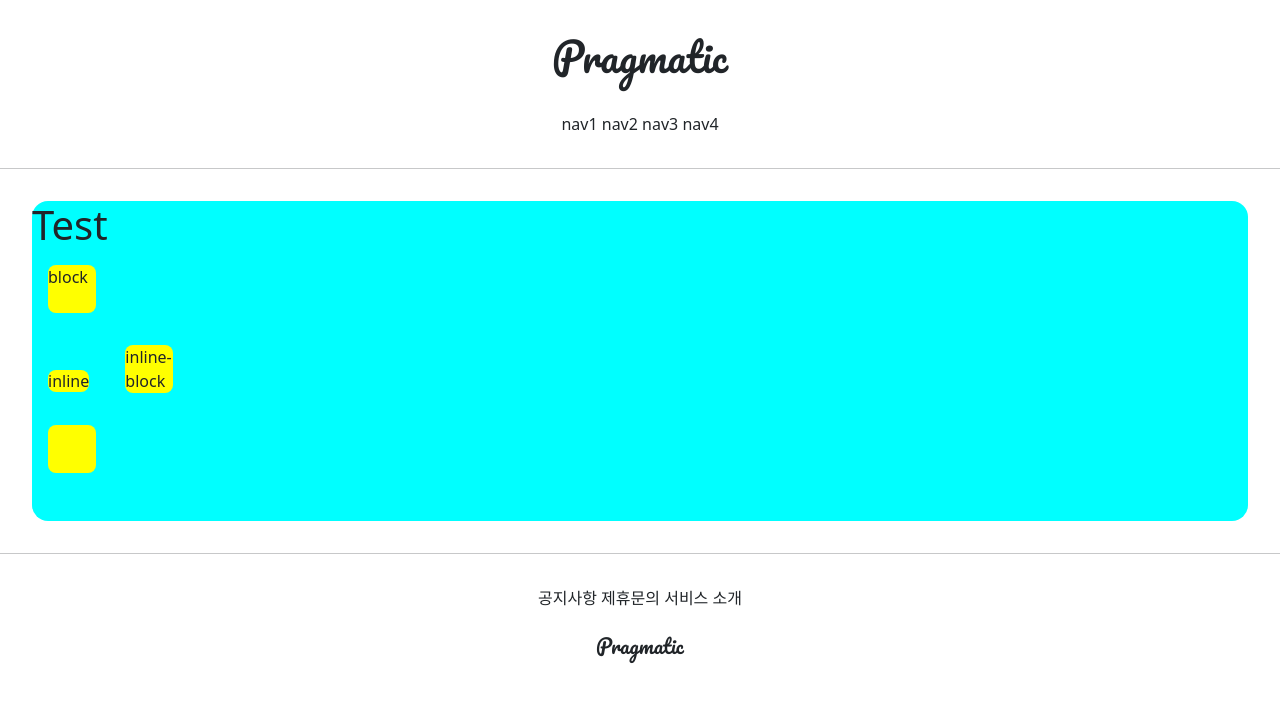
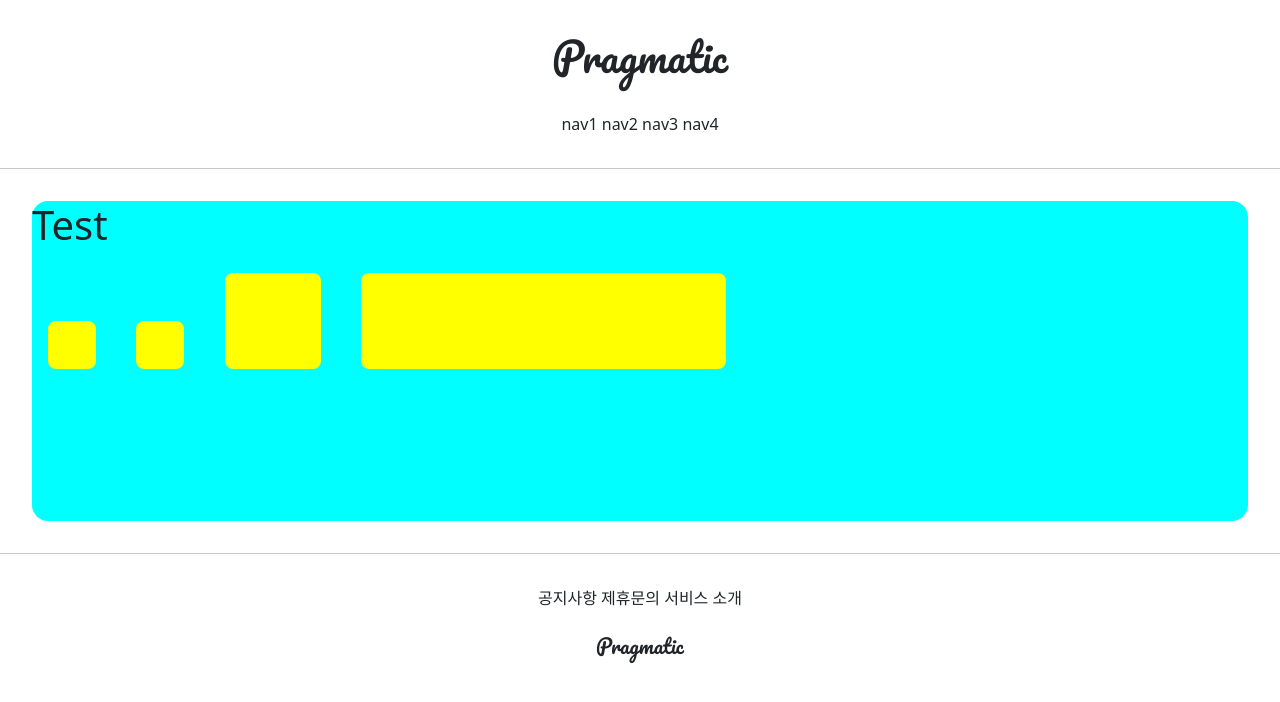
Before and after one commit to dongdonghyeok/gis_2_class_1, a Django app: page /accounts/hello_world/ in a window 1280 px wide. Shown: the top 702 px of the page. Run offline with Django 3.2, Linux system fonts and the light colour scheme; parts of the project's set-up code (start-up, migrations or seed data) failed here and were passed over.

Commit message:
7/7 class comit 3

```diff
--- a/accountapp/templates/accountapp/hello_world.html
+++ b/accountapp/templates/accountapp/hello_world.html
@@ -9,17 +9,20 @@
             width: 48px;
             margin: 1rem;
             border-radius: .5rem;
+            display: inline-block;
         }
     </style>
 
-    <div style="height: 20rem; background-color: aqua; border-radius: 1rem; margin: 2rem; ">
+    <div style="height: 20rem; background-color: aqua;
+                border-radius: 1rem; margin: 2rem;
+                font-size: 2rem">
 
         <h1>Test</h1>
-    <div class="testing" style="display: block">block</div>
-    <div class="testing" style="display: inline">inline</div>
-    <div class="testing" style="display: inline-block">inline-block</div>
-    <div class="testing" style="display: none">none</div>
-    <div class="testing" ></div>
+
+    <div class="testing" style="height: 48px; width: 48px"></div>
+    <div class="testing" style="height: 3rem; width: 3rem"></div>
+    <div class="testing" style="height: 3em; width: 3em"></div>
+    <div class="testing" style="height: 30%; width: 30%"></div>
 
 
     </div>
```
